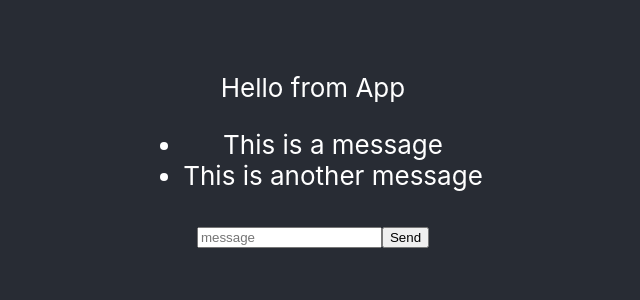
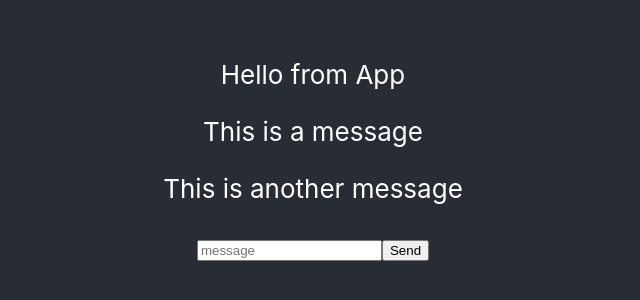
Before and after one commit to etreadway/chat-app, a React (Create React App) app in the folder client/: page / in a window 1280 px wide. Shown: the part 240-540 px from the top of the page, without its empty margins (327-967 px from the left). Built offline with nearby package versions, Linux system fonts and the light colour scheme; no server answers.

Commit message:
made code slightly cleaner

```diff
--- a/client/src/components/ChatApp.jsx
+++ b/client/src/components/ChatApp.jsx
@@ -1,6 +1,8 @@
-import { useState, useEffect } from "react";
+import { useState } from "react";
 
 import io from "socket.io-client";
+
+import { Message } from "./Message";
 
 const socket = io("http://localhost:5001");
 
@@ -27,33 +29,27 @@ export const ChatApp = () => {
   const [newMessage, setNewMessage] = useState("");
 
   const listItems = messageList.map((message) => {
-    return <li key={Math.random()}>{message}</li>;
+    return <Message key={Math.random()} value={message} />;
   });
 
-  const handleNewMessage = (e) => {
+  const handleTypingMessage = (e) => {
     setNewMessage(e.target.value);
   };
 
   const handleMessageSend = (e) => {
     e.preventDefault();
     socket.emit("newMessage", newMessage);
-
-    // setMessageList([...messageList, newMessage]);
     setNewMessage("");
   };
 
-  // useEffect(() => {
-  //   socket.on("chat message");
-  // }, []);
-
   return (
     <div>
-      <ul>{listItems}</ul>
+      <div>{listItems}</div>
       <form onSubmit={handleMessageSend}>
         <input
           type="text"
           placeholder="message"
-          onChange={handleNewMessage}
+          onChange={handleTypingMessage}
           value={newMessage}
         />
         <button onClick={handleMessageSend}>Send</button>
--- /dev/null
+++ b/client/src/components/Message.jsx
@@ -0,0 +1,3 @@
+export const Message = (props) => {
+  return <p>{props.value}</p>;
+};
```
